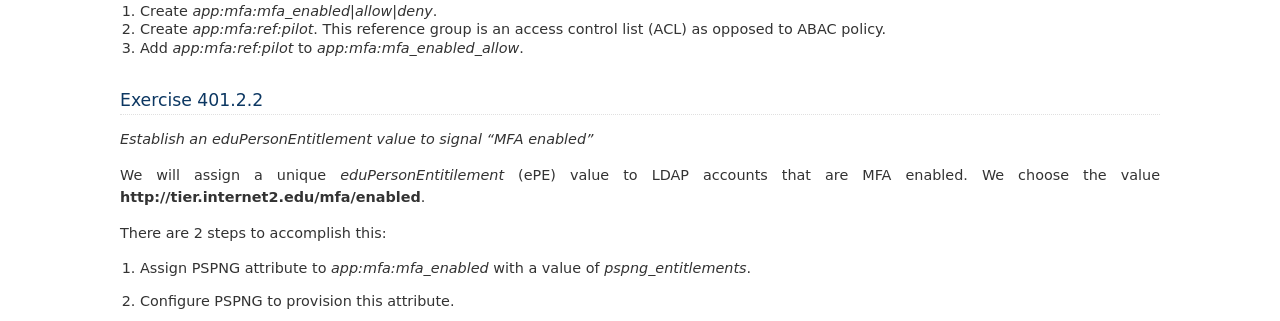
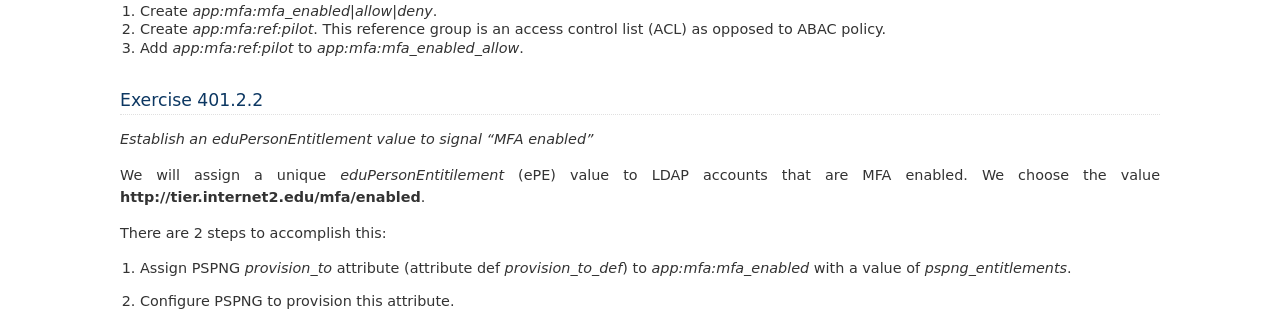
Before and after one commit to cwaldbieser/grouper401_docs, a Sphinx documentation site: the page built from docs/401.2.rst, in a window 1280 px wide and 900 px high, scrolled down 802 px, cut to the strip 0-321 px from the top of the window. Built offline with Sphinx 7.4.7, drawn with Linux system fonts in a browser that asks for light colours.

Commit message:
Add name of the PSPNG attribute to set.

```diff
--- a/docs/401.2.rst
+++ b/docs/401.2.rst
@@ -59,8 +59,8 @@ that are MFA enabled.  We choose the value
 
 There are 2 steps to accomplish this:
 
-#. Assign PSPNG attribute to `app:mfa:mfa_enabled` with a value of
-   `pspng_entitlements`.
+#. Assign PSPNG `provision_to` attribute (attribute def `provision_to_def`)
+   to `app:mfa:mfa_enabled` with a value of `pspng_entitlements`.
 #. Configure PSPNG to provision this attribute.
 
    .. literalinclude:: examples/401.2.2-pspng-config.properties
```
